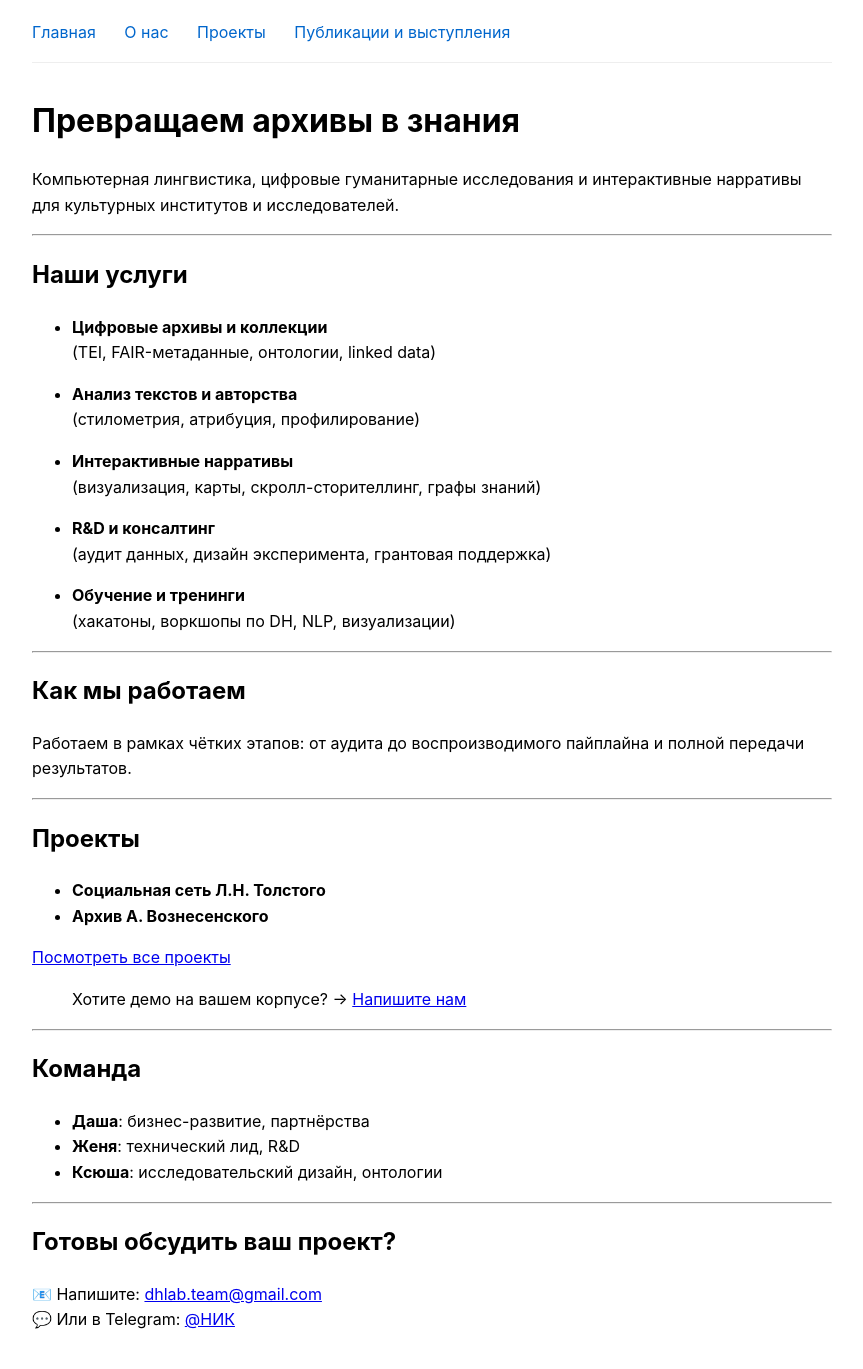
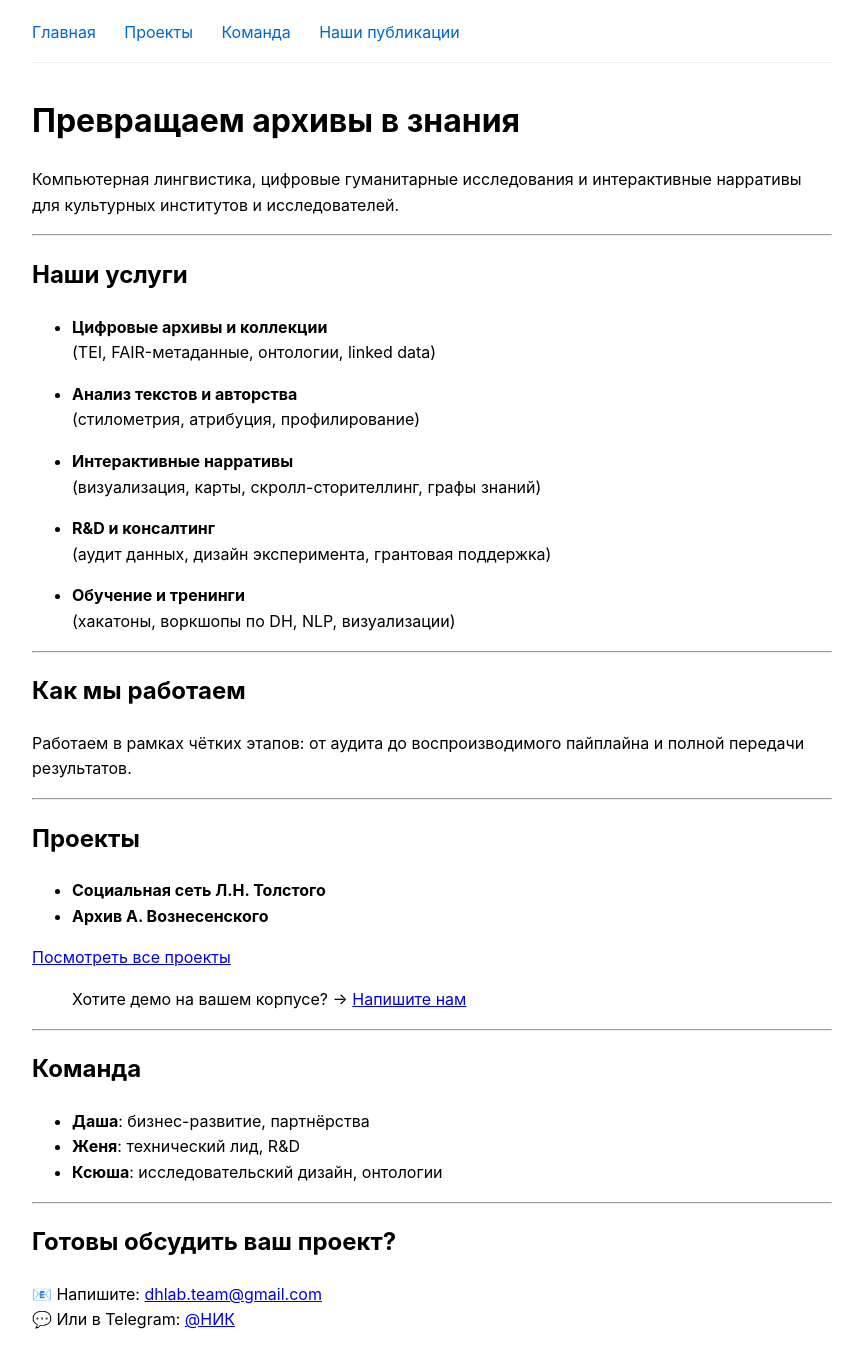
Before and after one commit to data-artel/data-artel.github.io, a Jekyll site: the page built from index.md, in a window 1280 px wide. Shown: the whole page, without its empty margins (208-1071 px from the left). Built offline with Jekyll 4.4.1, drawn with Linux system fonts in a browser that asks for light colours; our own code applies the rules of GitHub Pages for plain Markdown files.

Commit message:
Update default.html

```diff
--- a/_layouts/default.html
+++ b/_layouts/default.html
@@ -13,9 +13,9 @@
 <body>
   <nav>
     <a href="/">Главная</a>
-    <a href="/about">О нас</a>
     <a href="/projects">Проекты</a>
-    <a href="/publications">Публикации и выступления</a>
+    <a href="/team">Команда</a>
+    <a href="/publications">Наши публикации</a>
   </nav>
 
   <main>
```
